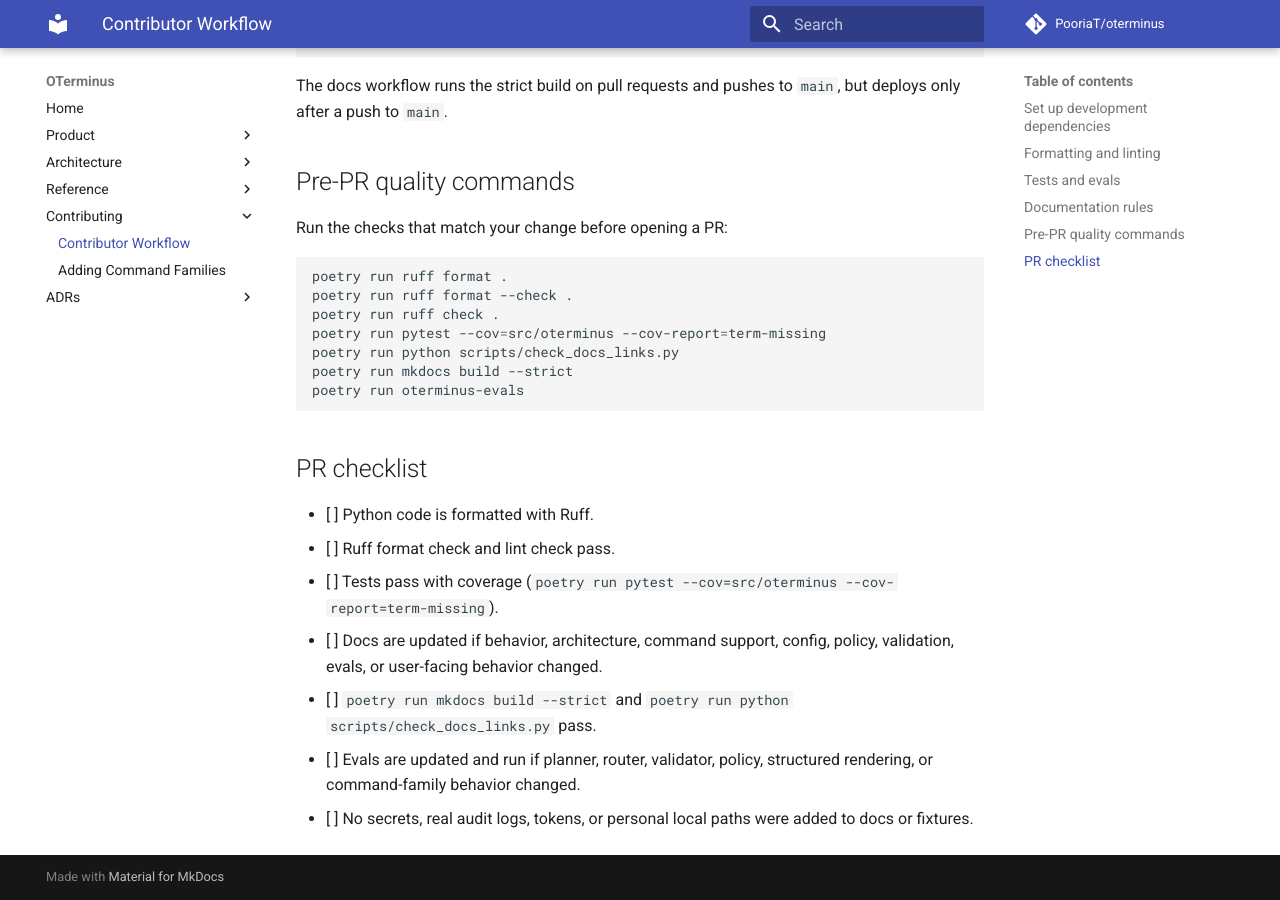
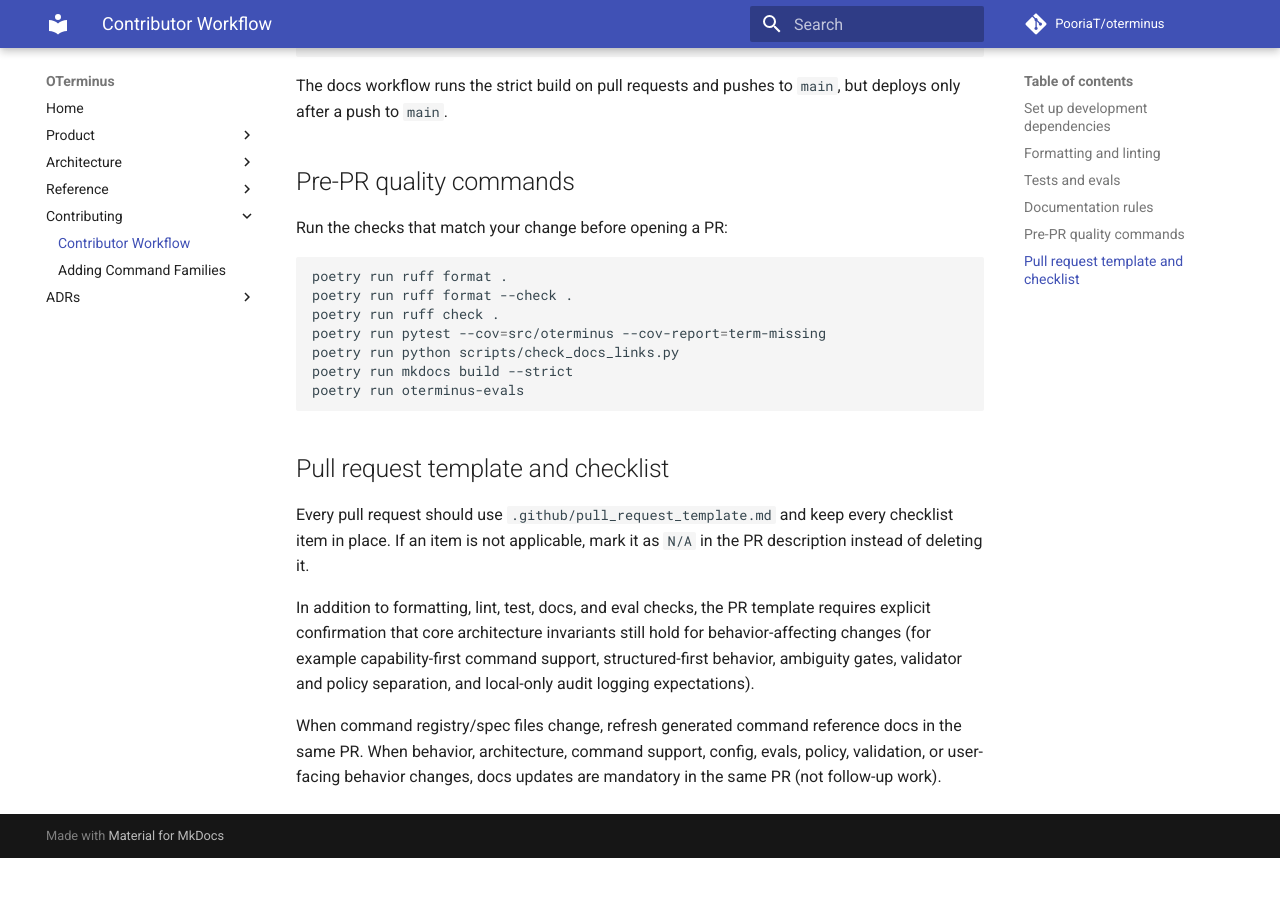
Before and after one commit to PooriaT/oterminus, an MkDocs documentation site: the page built from docs/contributing.md, in a window 1280 px wide and 900 px high, scrolled down 1845 px. Built offline with MkDocs 1.6.1 and Material for MkDocs 9.7.7, drawn with Linux system fonts in a browser that asks for light colours; comment, search, counter and statistics services are not loaded; after the commit the page ends 2703 px from its top, so only the background shows below that.

Commit message:
Add PR template with architecture invariants checklist

````diff
--- a/docs/contributing.md
+++ b/docs/contributing.md
@@ -100,14 +100,16 @@ poetry run mkdocs build --strict
 poetry run oterminus-evals
 ```
 
-## PR checklist
+## Pull request template and checklist
 
-- [ ] Python code is formatted with Ruff.
-- [ ] Ruff format check and lint check pass.
-- [ ] Tests pass with coverage (`poetry run pytest --cov=src/oterminus --cov-report=term-missing`).
-- [ ] Docs are updated if behavior, architecture, command support, config, policy, validation,
-      evals, or user-facing behavior changed.
-- [ ] `poetry run mkdocs build --strict` and `poetry run python scripts/check_docs_links.py` pass.
-- [ ] Evals are updated and run if planner, router, validator, policy, structured rendering, or
-      command-family behavior changed.
-- [ ] No secrets, real audit logs, tokens, or personal local paths were added to docs or fixtures.
+Every pull request should use `.github/pull_request_template.md` and keep every checklist item in
+place. If an item is not applicable, mark it as `N/A` in the PR description instead of deleting it.
+
+In addition to formatting, lint, test, docs, and eval checks, the PR template requires explicit
+confirmation that core architecture invariants still hold for behavior-affecting changes (for
+example capability-first command support, structured-first behavior, ambiguity gates, validator and
+policy separation, and local-only audit logging expectations).
+
+When command registry/spec files change, refresh generated command reference docs in the same PR.
+When behavior, architecture, command support, config, evals, policy, validation, or user-facing
+behavior changes, docs updates are mandatory in the same PR (not follow-up work).
````
Also changed, not shown: .github/pull_request_template.md (added).
